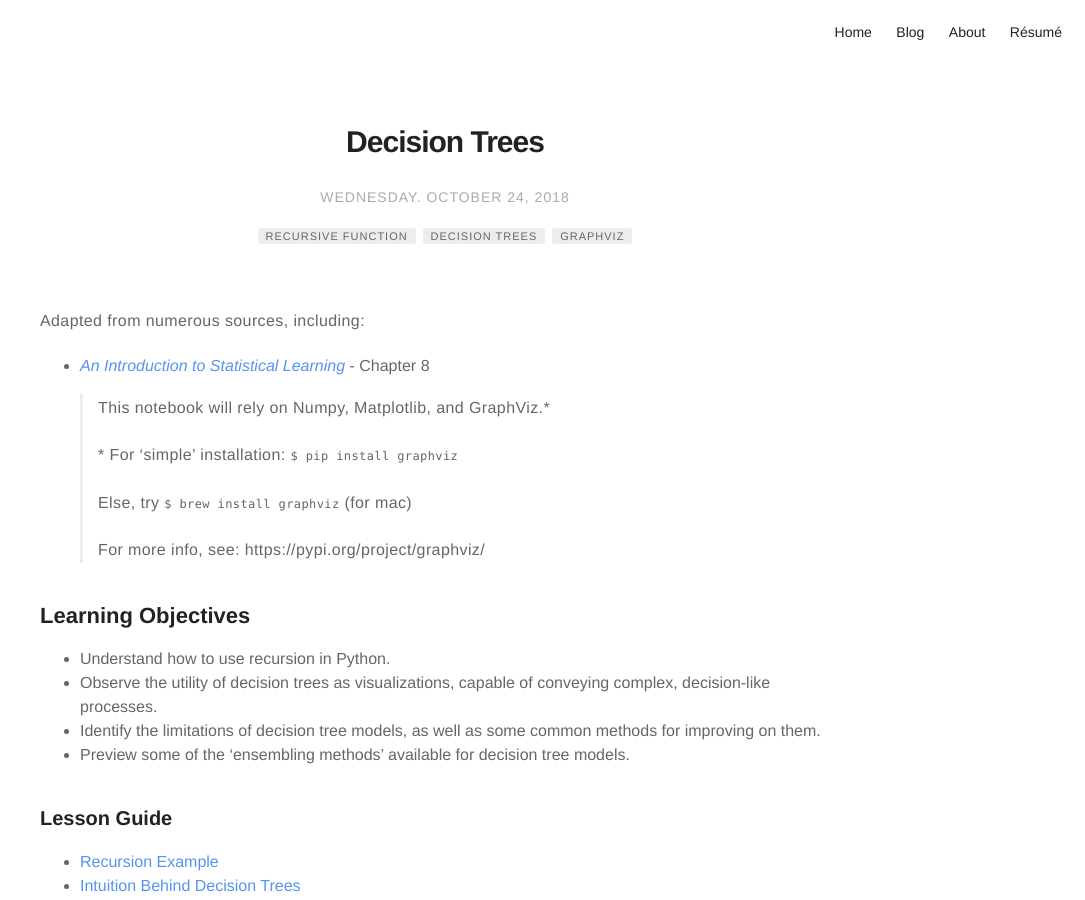
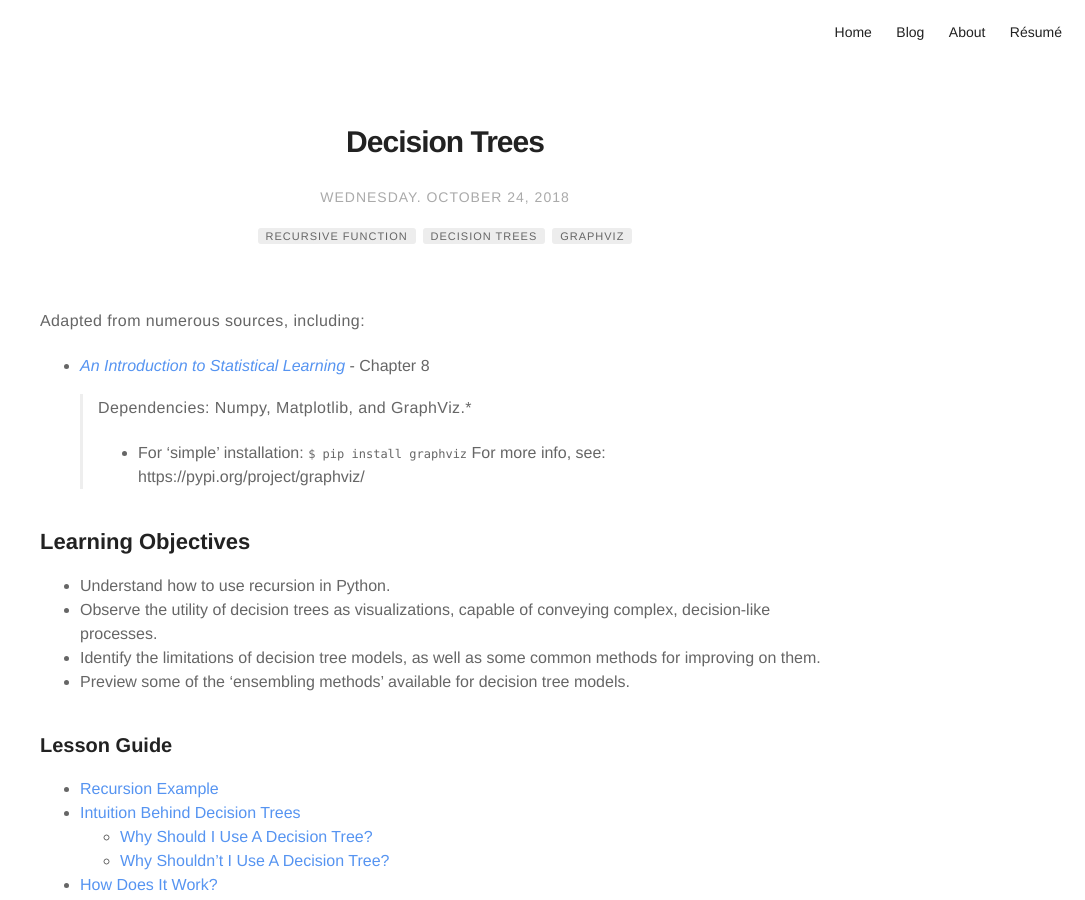
Before and after one commit to meccaLeccaHi/meccaLeccaHi.github.io, a Jekyll site: the page built from _posts/2018-10-24-decision-trees.md, in a window 1280 px wide and 900 px high. Shown: the whole window, without its empty margins (195-1280 px from the left). Built offline with Jekyll 4.4.1, drawn with Linux system fonts in a browser that asks for light colours.

Commit message:
implementing html partial

```diff
--- a/_posts/2018-10-24-decision-trees.md
+++ b/_posts/2018-10-24-decision-trees.md
@@ -18,13 +18,10 @@
 
 
 
->This notebook will rely on Numpy, Matplotlib, and GraphViz.*
+>Dependencies: Numpy, Matplotlib, and GraphViz.*
 >
->\* For 'simple' installation: `$ pip install graphviz`
->
->    Else, try `$ brew install graphviz` (for mac)
->
->For more info, see: https://pypi.org/project/graphviz/
+>* For 'simple' installation: `$ pip install graphviz`
+>  For more info, see: https://pypi.org/project/graphviz/
 
 
 <a id="learning-objectives"></a>
```
